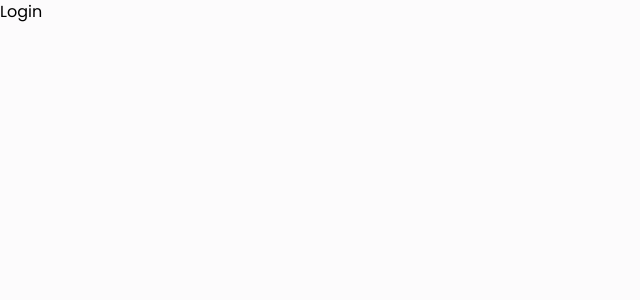
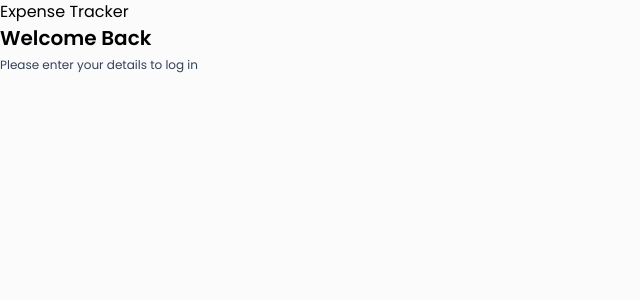
Before and after one commit to JermainePasion/MERN-Expense-Tracker, a React (Vite) app in the folder frontend/expense-tracker/: page /login in a window 1280 px wide. Shown: the top 300 px of the page, without its empty margins (0-640 px from the left). Built offline with nearby package versions, Linux system fonts and the light colour scheme.

Commit message:
auth layout

```diff
--- /dev/null
+++ b/frontend/expense-tracker/src/components/layouts/AuthLayout.jsx
@@ -0,0 +1,14 @@
+import React from 'react'
+
+function AuthLayout({children}) {
+  return (
+    <div>
+        <div className=''>
+        <h2 className=''>Expense Tracker</h2>
+        {children}
+        </div>
+    </div>
+  )
+}
+
+export default AuthLayout
--- a/frontend/expense-tracker/src/screens/Auth/Login.jsx
+++ b/frontend/expense-tracker/src/screens/Auth/Login.jsx
@@ -1,8 +1,14 @@
 import React from 'react'
+import AuthLayout from '../../components/layouts/AuthLayout'
 
 function Login() {
   return (
-    <div>Login</div>
+    <AuthLayout>
+      <div className='lg:w=[70%] h-3/4 md:h-full flex flex-col justify-center'>
+        <h3 className='text-xl font-semibold text-black'>Welcome Back</h3>
+        <p className="text-xs text-slate-700 mt-[5px] mb-6">Please enter your details to log in</p>
+      </div>
+    </AuthLayout>
   )
 }
 
```
